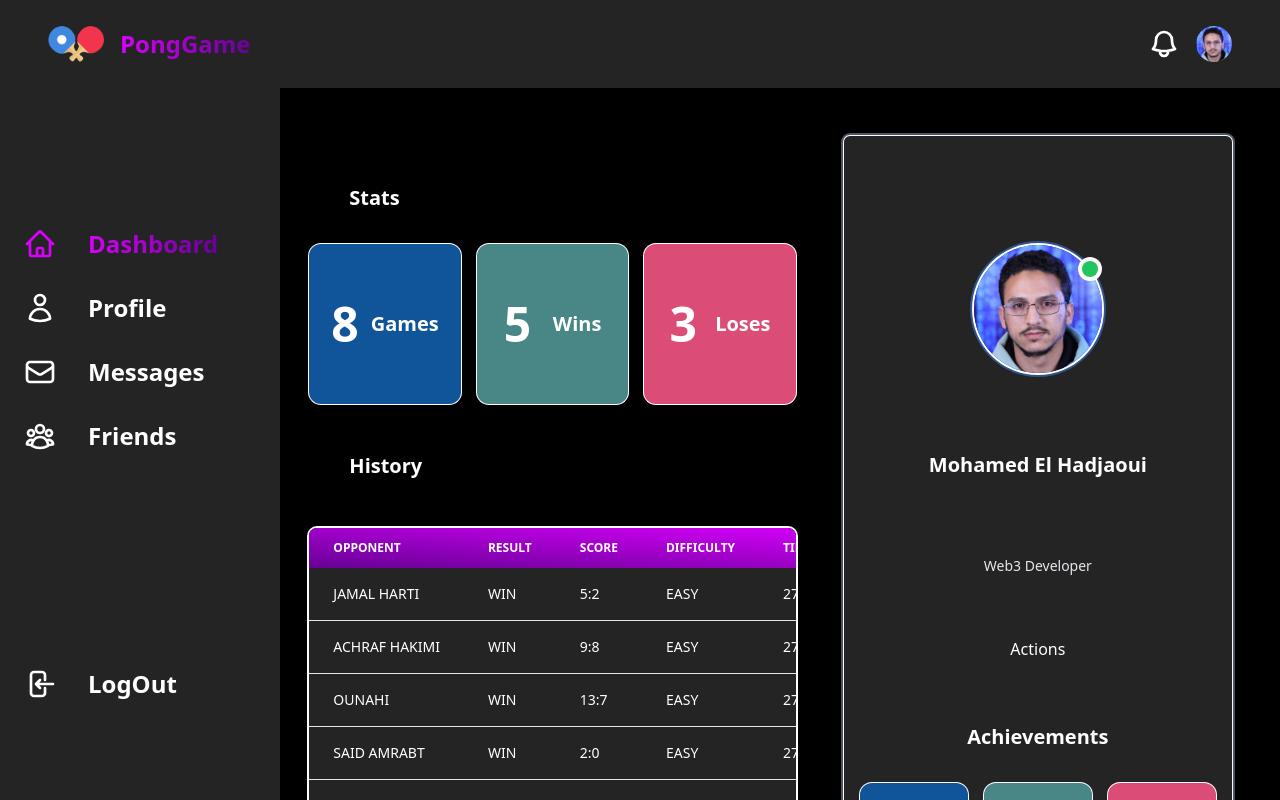
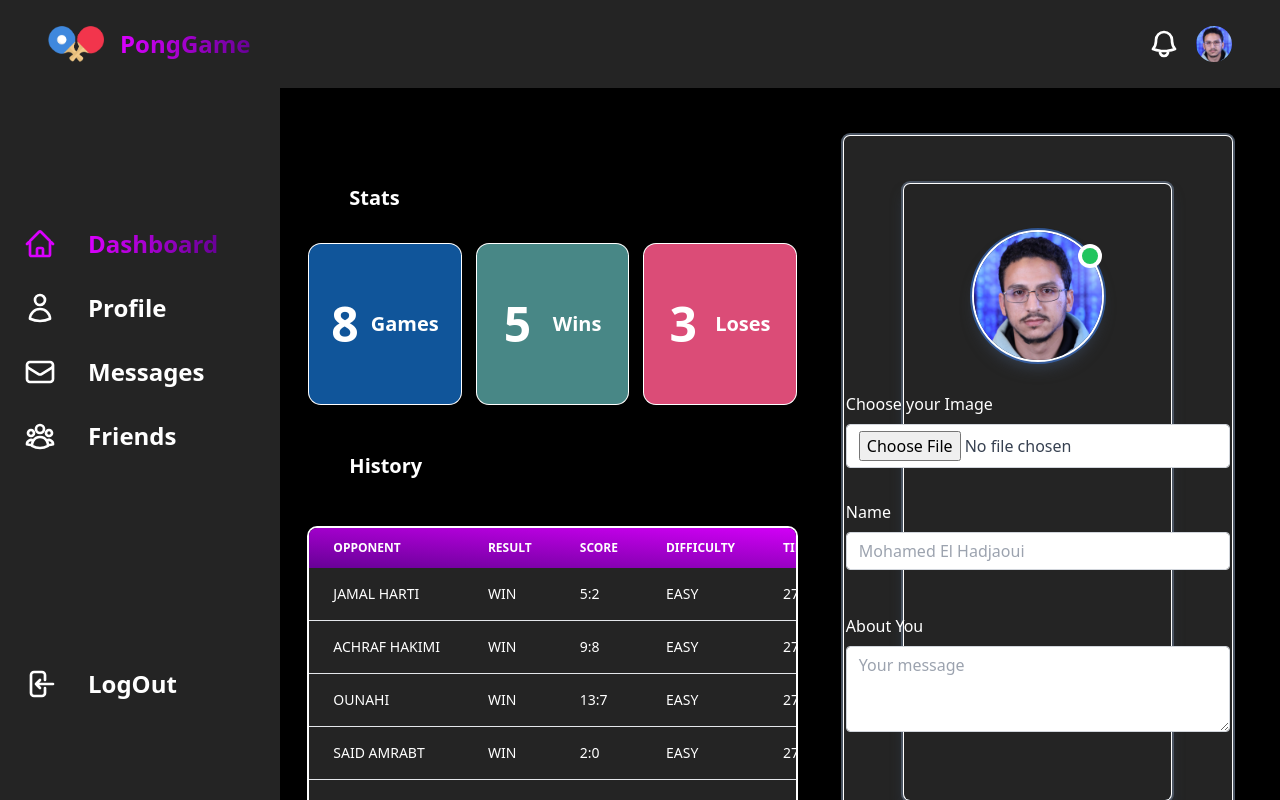
Before and after one commit to lkharYtfiDaw/pingPongGame, a React (Vite) app: page /profile in a window 1280 px wide. Shown: the top 800 px of the page. Built offline with nearby package versions, Linux system fonts and the light colour scheme.

Commit message:
working on form in profile

```diff
--- a/src/components/view/Profile/ProfileCard.tsx
+++ b/src/components/view/Profile/ProfileCard.tsx
@@ -4,13 +4,51 @@ import ProfileImage from './ProfileImage'
 export function ProfileCard() {
   return (
     <div className='col-span-2 bg-[#242424] ring-2 ring-gray-600 ring-offset-1 rounded-md w-full  flex flex-col items-center justify-evenly  px-4 pt-12 pb-6'>
-     <ProfileImage/>
-      <div id='title' className='font-semibold text-center text-xl m-4'>Mohamed El Hadjaoui</div>
-      <div id='subtitle' className='text-sm text-gray-200'>Web3 Developer</div>
+      <div className='flex flex-col items-center justify-between ring-2 ring-gray-600 ring-offset-1 rounded-md px-12 pt-12 pb-6 shadow-lg shadow-slate-700 w-3/4 space-y-8' >
+        <ProfileImage />
+        <div className="mb-3 w-96">
+          <label htmlFor="formFile" className="form-label inline-block mb-2">Choose your Image</label>
+          <input className="form-control block w-full px-3 py-1.5 text-base font-normal text-gray-700 bg-white bg-clip-padding border border-solid border-gray-300 rounded transition ease-in-out m-0
+    focus:text-gray-700 focus:bg-white focus:border-blue-600 focus:outline-none" type="file" id="formFile" />
+        </div>
+        <div className="flex justify-center">
+          <div className="mb-3 xl:w-96">
+            <label htmlFor='exampleText0' className="form-label inline-block mb-2 ">Name</label>
+            <input
+              type="text"
+              className=" form-control block w-full px-3 py-1.5 text-base font-normal text-gray-700 bg-white bg-clip-padding border border-solid border-gray-300 rounded transition ease-in-out m-0
+                 focus:text-gray-700 focus:bg-white focus:border-blue-600 focus:outline-none"
+              id="exampleText0"
+              placeholder="Mohamed El Hadjaoui"
+            />
+          </div>
+        </div>
+        <div className="flex justify-center">
+          <div className="mb-3 xl:w-96">
+            <label className="form-label inline-block mb-2 ">About You</label>
+            <textarea
+              className=" form-control block w-full px-3 py-1.5 text-base font-normal text-gray-700 bg-white bg-clip-padding border border-solid border-gray-300 rounded transition ease-in-out m-0
+        focus:text-gray-700 focus:bg-white focus:border-blue-600 focus:outline-none"
+              id="exampleFormControlTextarea1"
+              rows={3}
+          onChange={(e) => {
 
-      <div id='title'>Actions</div>
 
-      <Acheivements/>
+          }}
+              placeholder="Your message"
+            ></textarea>
+          </div>
+        </div>
+
+        <div className="flex justify-center">
+
+        </div>
+
+
+      </div>
+
+
+      <Acheivements />
 
     </div>
   )
--- a/src/components/view/Profile/ProfileImage.tsx
+++ b/src/components/view/Profile/ProfileImage.tsx
@@ -4,8 +4,8 @@ import avtar from '../../../assets/avatar.jpeg'
 function ProfileImage() {
     return (
         <div className='relative '>
-            <div className='sm:h-4 sm:w-4 h-2 w-2  bg-green-500 absolute top-4 sm:right-1 right-0 ring-white ring-4 rounded-full'></div>
-            <img src={avtar} alt="avatar" className='sm:h-32 h-16 rounded-full ring-2 ring-offset-2 cursor-pointer' />
+            <div className='sm:h-4 sm:w-4 h-2 w-2  bg-green-500 absolute top-4  sm:right-1 right-0 ring-white ring-4 rounded-full'></div>
+            <img src={avtar} alt="avatar" className='sm:h-32 h-16 rounded-full ring-2 ring-offset-2 cursor-pointer shadow-lg shadow-gray-700' />
         </div>
     )
 }
```
